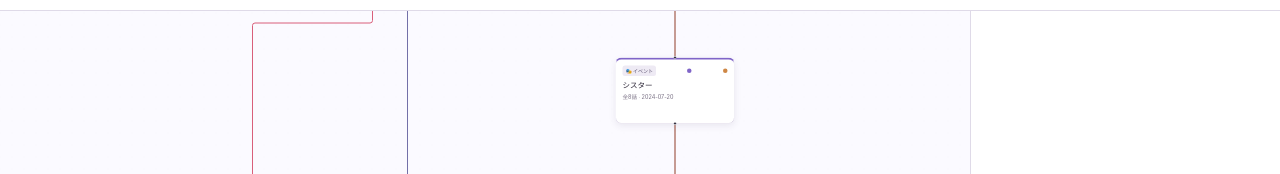
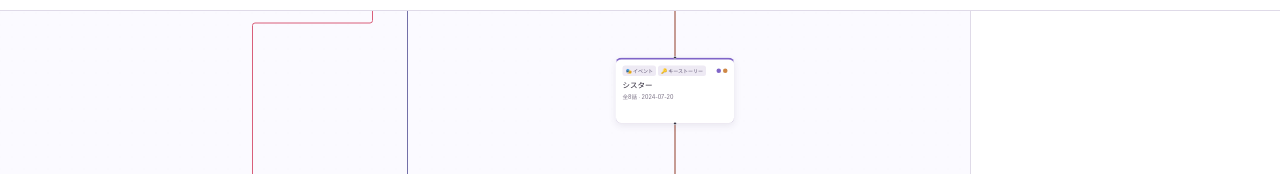
Before and after one commit to Gzom142/wds-scenario-flow, a React (Vite) app: page / in a window 1280 px wide. Shown: the part 225-399 px from the top of the page. Built offline with nearby package versions, Linux system fonts and the light colour scheme.

Commit message:
Add key story flag

```diff
--- a/src/components/SidePanel.jsx
+++ b/src/components/SidePanel.jsx
@@ -1,6 +1,6 @@
 import { useEffect, useRef } from 'react'
 
-const kindNames = { main_chapter: 'メインストーリー', event: 'イベントストーリー', collaboration: 'コラボ', spot: 'スポットストーリー', actor_side: 'アクターサイドストーリー', finale: '最終章' }
+const kindNames = { main_chapter: 'メインストーリー', event: 'イベントストーリー', collaboration: 'コラボ', key_story: 'キーストーリー', spot: 'スポットストーリー', actor_side: 'アクターサイドストーリー', finale: '最終章' }
 
 export default function SidePanel({ node, onClose }) {
   const tweetContainerRef = useRef(null)
@@ -33,12 +33,13 @@ export default function SidePanel({ node, onClose }) {
 
   if (!node) return <aside className="side-panel empty"><p>ストーリーを選択すると、詳細を表示します。</p></aside>
   const { data } = node
+  const kinds = data.kinds ?? [data.kind]
   const episodeCount = Array.isArray(data.episodes) ? data.episodes.length : data.episodes
   const musicUrl = data.musicUrl ?? data.musicEmbedUrl
   return (
     <aside className="side-panel">
       <button className="close-button" onClick={onClose} aria-label="詳細を閉じる">×</button>
-      <p className="eyebrow">{kindNames[data.kind] ?? data.kind}</p>
+      <p className="eyebrow">{kinds.map((kind) => kindNames[kind] ?? kind).join(' / ')}</p>
       <h2>{data.title}</h2>
       {data.troupes.length > 0 && <p className="troupe-name" style={{ color: data.troupe.color }}>{data.troupes.map((troupe) => troupe.name).join(' / ')}</p>}
       <dl>
--- a/src/components/StoryNode.jsx
+++ b/src/components/StoryNode.jsx
@@ -4,21 +4,29 @@ const kindLabels = {
   main_chapter: ['📖', 'メイン'],
   event: ['🎭', 'イベント'],
   collaboration: ['✦', 'コラボ'],
+  key_story: ['🔑', 'キーストーリー'],
   spot: ['⌖', 'スポット'],
   actor_side: ['◌', 'サイド'],
   finale: ['★', '最終章'],
 }
 
 export default function StoryNode({ data, selected }) {
-  const [icon, label] = kindLabels[data.kind] ?? ['•', data.kind]
+  const kinds = data.kinds ?? [data.kind]
   const episodeCount = Array.isArray(data.episodes) ? data.episodes.length : data.episodes
   const chapterText = data.chapter ? `第${data.chapter}章` : episodeCount ? `全${episodeCount}話` : null
   return (
     <article className={`story-node ${selected ? 'is-selected' : ''}`} style={{ '--troupe-color': data.troupe?.color ?? '#6f6980' }}>
       <Handle type="target" position={Position.Top} />
       <header>
-        <span className="kind-badge">{icon} {label}</span>
-        {data.troupes.map((troupe) => <span key={troupe.id} className="troupe-dot" title={troupe.name} style={{ background: troupe.color }} />)}
+        <span className="kind-badges">
+          {kinds.map((kind) => {
+            const [icon, label] = kindLabels[kind] ?? ['•', kind]
+            return <span key={kind} className="kind-badge">{icon} {label}</span>
+          })}
+        </span>
+        <span className="troupe-dots">
+          {data.troupes.map((troupe) => <span key={troupe.id} className="troupe-dot" title={troupe.name} style={{ background: troupe.color }} />)}
+        </span>
       </header>
       <h3>{data.title}</h3>
       <p className="node-meta">{chapterText ?? '独立ストーリー'} · {data.releaseDate}</p>
--- a/src/data/storyData.js
+++ b/src/data/storyData.js
@@ -19,6 +19,17 @@ const mainTroupeOrder = new Map([
 function normalizeTroupeIds(troupeId) {
   if (troupeId === undefined || troupeId === null) return []
   return Array.isArray(troupeId) ? troupeId : [troupeId]
+}
+
+function normalizeKinds(kind) {
+  if (kind === undefined || kind === null) return []
+  return [...new Set(Array.isArray(kind) ? kind : [kind])]
+}
+
+function baseKind(kinds) {
+  if (kinds.includes('main_chapter')) return 'main_chapter'
+  if (kinds.includes('event')) return 'event'
+  return null
 }
 
 function primaryTroupeId(story) {
@@ -63,7 +74,7 @@ function buildAutomaticEdges(stories) {
     let previousEvent = null
     let pendingMainStories = []
     timeline.forEach((story) => {
-      if (story.kind === 'main_chapter') {
+      if (story.kinds.includes('main_chapter')) {
         pendingMainStories.push(story)
         return
       }
@@ -91,12 +102,15 @@ function buildAutomaticEdges(stories) {
 function buildStories() {
   const overrides = new Map((storiesDocument.overrides ?? []).map((story) => [String(story.sourceId), story]))
   return storyIndex.stories
-    .filter((story) => story.kind === 'main_chapter' || story.kind === 'event')
+    .filter((story) => baseKind(normalizeKinds(story.kinds ?? story.kind)))
     .map((story) => {
       const override = overrides.get(String(story.sourceId)) ?? {}
+      const kinds = normalizeKinds(override.kinds ?? override.kind ?? story.kinds ?? story.kind)
       return {
         ...story,
         ...override,
+        kind: baseKind(kinds),
+        kinds,
         troupeIds: normalizeTroupeIds(override.troupeId ?? story.troupeId),
         characterIds: override.characterIds ?? [],
         releaseDate: override.releaseDate ?? story.releaseDate ?? null,
@@ -105,6 +119,7 @@ function buildStories() {
 }
 
 function assertData(stories) {
+  const validKinds = new Set(['main_chapter', 'event', 'collaboration', 'key_story', 'spot', 'actor_side', 'finale'])
   const characterIds = new Set(availableCharacters.map(({ id }) => String(id)))
   const troupeIds = new Set([...troupes.map(({ id }) => String(id)), 'prologue', 'finale'])
   const storyIds = new Set()
@@ -115,6 +130,10 @@ function assertData(stories) {
     const sourceId = String(story.sourceId)
     if (sourceIds.has(sourceId)) throw new Error(`重複したsourceId: ${sourceId}`)
     sourceIds.set(sourceId, story.id)
+    if (!story.kind) throw new Error(`${story.id} は main_chapter または event の基礎種別を必要とします`)
+    story.kinds.forEach((kind) => {
+      if (!validKinds.has(kind)) throw new Error(`${story.id} の種別が未定義です: ${kind}`)
+    })
     story.characterIds.forEach((id) => {
       if (!characterIds.has(String(id))) throw new Error(`${story.id} が未定義キャラクター ${id} を参照しています`)
     })
--- a/src/styles.css
+++ b/src/styles.css
@@ -23,6 +23,7 @@ button, select { font: inherit; }
 .story-node { width: 238px; min-height: 132px; padding: 12px 13px; border: 1px solid #d9d2e4; border-top: 4px solid var(--troupe-color); border-radius: 12px; color: #292334; background: #fff; box-shadow: 0 5px 15px #42345d18; transition: box-shadow .15s, transform .15s; }
 .story-node:hover, .story-node.is-selected { transform: translateY(-2px); box-shadow: 0 10px 22px #42345d2b; }
 .story-node header { display: flex; justify-content: space-between; align-items: center; }
+.kind-badges, .troupe-dots { display: flex; align-items: center; flex-wrap: wrap; gap: 4px; }
 .kind-badge { padding: 3px 6px; border-radius: 5px; color: #5d5370; background: #eeeaf4; font-size: 10px; font-weight: 700; }
 .troupe-dot { width: 9px; height: 9px; border-radius: 999px; background: var(--troupe-color); }
 .story-node h3 { margin: 9px 0 4px; font-size: 15px; line-height: 1.25; }
```
Also changed, not shown: src/data/story-index.json (+25 -25 lines).
